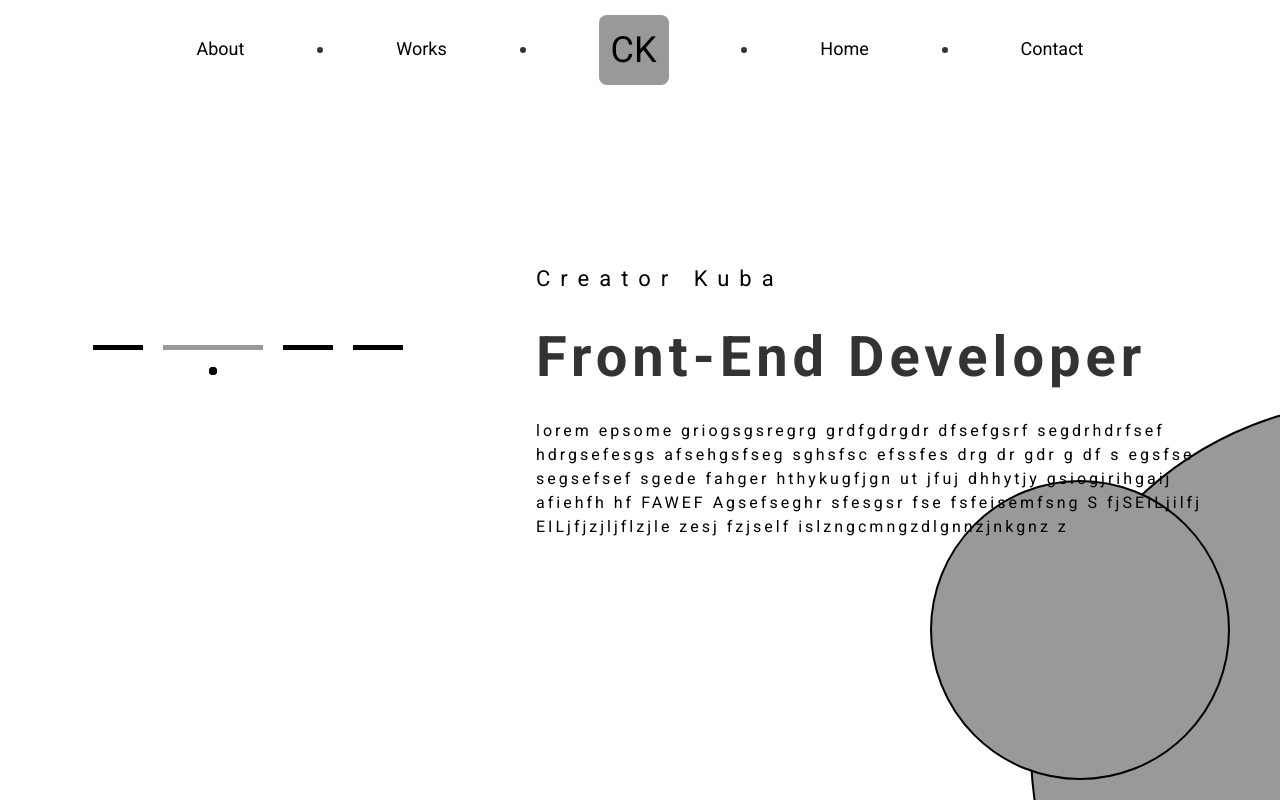
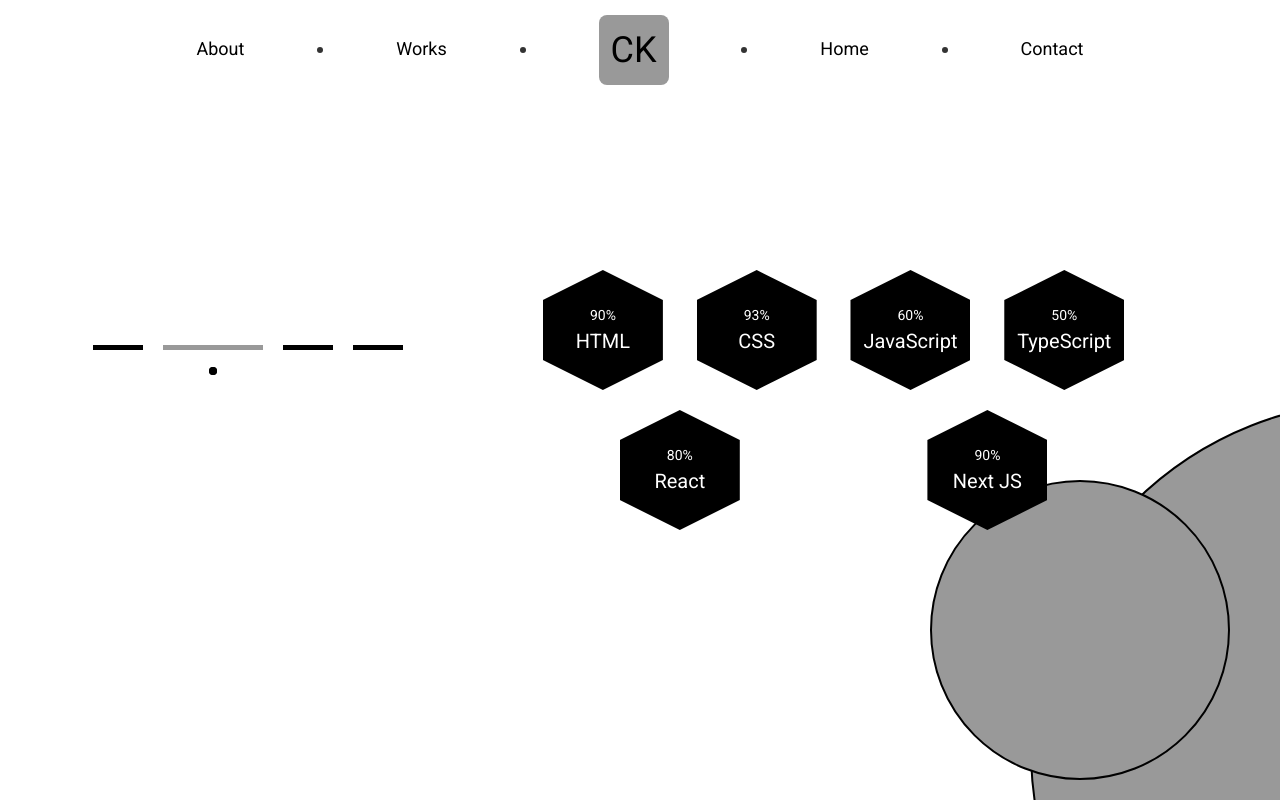
Before and after one commit to Diligen1/-PORTFOLIO-, a Next.js app: page /about in a window 1280 px wide. Both pictures are taken after a click on the element 238 px from the left and 360 px from the top of the page. Built offline with nearby package versions, Linux system fonts and the light colour scheme.

Commit message:
finished cound

```diff
--- a/src/components/about/contact.tsx
+++ b/src/components/about/contact.tsx
@@ -3,7 +3,7 @@
   return (
     <main className="mx-auto">
       <div className="w-full h-full flex flex-col justify-around items-start gap-[20px] md:text-left text-center">
-        <p className="w-full md:w-[250px] tracking-[5px] md:tracking-[10px] text-[var(--text-color)] text-[16px] md:text-[22px] md:text-left  font-normal ">
+        <p className="w-full md:w-[250px] tracking-[5px] md:tracking-[10px] text-[var(--text-color)] text-[20px] md:text-[24px] font-normal ">
           Creator Kuba
         </p>
         <p className="tracking-[5px] text-[var(--second-color)] text-[32px] md:text-[56px] font-semibold  ">
--- a/src/components/about/education.tsx
+++ b/src/components/about/education.tsx
@@ -3,7 +3,7 @@
   return (
     <main className="mx-auto">
       <div className="w-full h-full flex flex-col justify-around items-start gap-[20px] md:text-left text-center">
-        <p className="w-full md:w-[250px] tracking-[5px] md:tracking-[10px] text-[var(--text-color)] text-[16px] md:text-[22px] md:text-left  font-normal ">
+        <p className="w-full md:w-[250px] tracking-[5px] md:tracking-[10px] text-[var(--text-color)] text-[20px] md:text-[24px]   font-normal ">
           Creator Kuba
         </p>
         <p className="tracking-[5px] text-[var(--second-color)] text-[32px] md:text-[56px] font-semibold  ">
--- a/src/components/about/info.tsx
+++ b/src/components/about/info.tsx
@@ -3,7 +3,7 @@
   return (
     <main className="mx-auto">
       <div className="w-full h-full flex flex-col justify-around items-start gap-[20px] md:text-left text-center">
-        <p className="w-full md:w-[250px] tracking-[5px] md:tracking-[10px] text-[var(--text-color)] text-[16px] md:text-[22px] md:text-left  font-normal ">
+        <p className="w-full md:w-[250px] tracking-[5px] md:tracking-[10px] text-[var(--text-color)] text-[20px] md:text-[24px]   font-normal ">
           Creator Kuba
         </p>
         <p className="tracking-[5px] text-[var(--second-color)] text-[32px] md:text-[56px] font-semibold  ">
--- a/src/components/about/skills.tsx
+++ b/src/components/about/skills.tsx
@@ -1,21 +1,101 @@
 "use client";
+import style from "@/styles/headermobile/headermobile.module.css";
+import { useState, useEffect } from "react";
+import { motion } from "framer-motion";
 export default function Skills() {
+  const [blocksData, setBlocksData] = useState([
+    {
+      id: 1,
+      count: 0,
+      target: 90,
+      increment: 1,
+      intervalTime: 30,
+      text: "HTML",
+    },
+    {
+      id: 2,
+      count: 0,
+      target: 100,
+      increment: 1,
+      intervalTime: 30,
+      text: "CSS",
+    },
+    {
+      id: 3,
+      count: 0,
+      target: 60,
+      increment: 1,
+      intervalTime: 30,
+      text: "JavaScript",
+    },
+    {
+      id: 4,
+      count: 0,
+      target: 50,
+      increment: 1,
+      intervalTime: 30,
+      text: "TypeScript",
+    },
+    {
+      id: 5,
+      count: 0,
+      target: 80,
+      increment: 1,
+      intervalTime: 30,
+      text: "React",
+    },
+    {
+      id: 6,
+      count: 0,
+      target: 90,
+      increment: 1,
+      intervalTime: 30,
+      text: "Next JS",
+    },
+  ]);
+  useEffect(() => {
+    const intervals = blocksData.map((block) => {
+      return setInterval(() => {
+        setBlocksData((prevBlocksData) => {
+          return prevBlocksData.map((prevBlockData) => {
+            if (
+              prevBlockData.id === block.id &&
+              prevBlockData.count >= prevBlockData.target
+            ) {
+              const interval = "";
+              clearInterval(interval);
+              return prevBlockData;
+            } else if (prevBlockData.id === block.id) {
+              return {
+                ...prevBlockData,
+                count: prevBlockData.count + prevBlockData.increment,
+              };
+            } else {
+              return prevBlockData;
+            }
+          });
+        });
+      }, block.intervalTime);
+    });
+
+    return () => intervals.forEach((interval) => clearInterval(interval));
+  }, []);
+
   return (
     <main className="mx-auto">
-      <div className="w-full h-full flex flex-col justify-around items-start gap-[20px] md:text-left text-center">
-        <p className="w-full md:w-[250px] tracking-[5px] md:tracking-[10px] text-[var(--text-color)] text-[16px] md:text-[22px] md:text-left  font-normal ">
-          Creator Kuba
-        </p>
-        <p className="tracking-[5px] text-[var(--second-color)] text-[32px] md:text-[56px] font-semibold  ">
-          Front-End Developer
-        </p>
-        <p className="w-[110%] md:w-[90%] font-normal text-[var(--text-color)] translate-x-0 md:tracking-[3px] ">
-          lorem epsome griogsgsregrg grdfgdrgdr dfsefgsrf segdrhdrfsef
-          hdrgsefesgs afsehgsfseg sghsfsc efssfes drg dr gdr g df s egsfse
-          segsefsef sgede fahger hthykugfjgn ut jfuj dhhytjy gsiogjrihgaij
-          afiehfh hf FAWEF Agsefseghr sfesgsr fse fsfeisemfsng S fjSEILjilfj
-          EILjfjzjljflzjle zesj fzjself islzngcmngzdlgnnzjnkgnz z
-        </p>
+      <div className="w-full md:w-[80%]  h-full flex flex-wrap justify-around items-start gap-[20px] md:text-left text-center">
+        {blocksData.map((block, index) => (
+          <motion.div
+            initial={{ y: 100, opacity: 0 }}
+            animate={{ y: 0, opacity: 1 }}
+            transition={{ duration: 0.3, delay: index * 0.1, type: "spring" }}
+            key={block.id}
+            className={`${style.ugol_6} hover:scale-125 duration-300 flex flex-col justify-center items-center w-[100px] h-[100px] md:w-[120px] md:h-[120px] bg-[var(--text-color)] text-[var(--background-color)]`}
+          >
+            <p className="text-[14px] cursor-default">{block.count}%</p>
+            <p className="text-[20px] cursor-default">{block.text}</p>
+          </motion.div>
+        ))}
       </div>
     </main>
   );
--- a/src/components/home/promo/promo.tsx
+++ b/src/components/home/promo/promo.tsx
@@ -60,7 +60,7 @@
             </span>
           </motion.p>
         </div>
-        <div className="absolute top-[50%] md:top-auto left-[50%] translate-x-[-50%] md:left-[100px] flex">
+        <div className="hidden absolute top-[50%] md:top-auto left-[50%] translate-x-[-50%] md:left-[100px] md:flex">
           <Lines />
         </div>
         <motion.div className="h-[50px] overflow-hidden absolute top-[80px] left-[50%] translate-x-[-50%] md:top-auto md:left-auto md:bottom-[20px] md:right-[20px] hidden md:flex flex-row gap-[10px] justify-center items-center">
--- a/src/styles/headermobile/headermobile.module.css
+++ b/src/styles/headermobile/headermobile.module.css
@@ -92,3 +92,6 @@
   right: 50%;
   transform: translateX(50%);
 }
+.ugol_6 {
+  clip-path: polygon(50% 0%, 100% 25%, 100% 75%, 50% 100%, 0% 75%, 0% 25%);
+}
```
